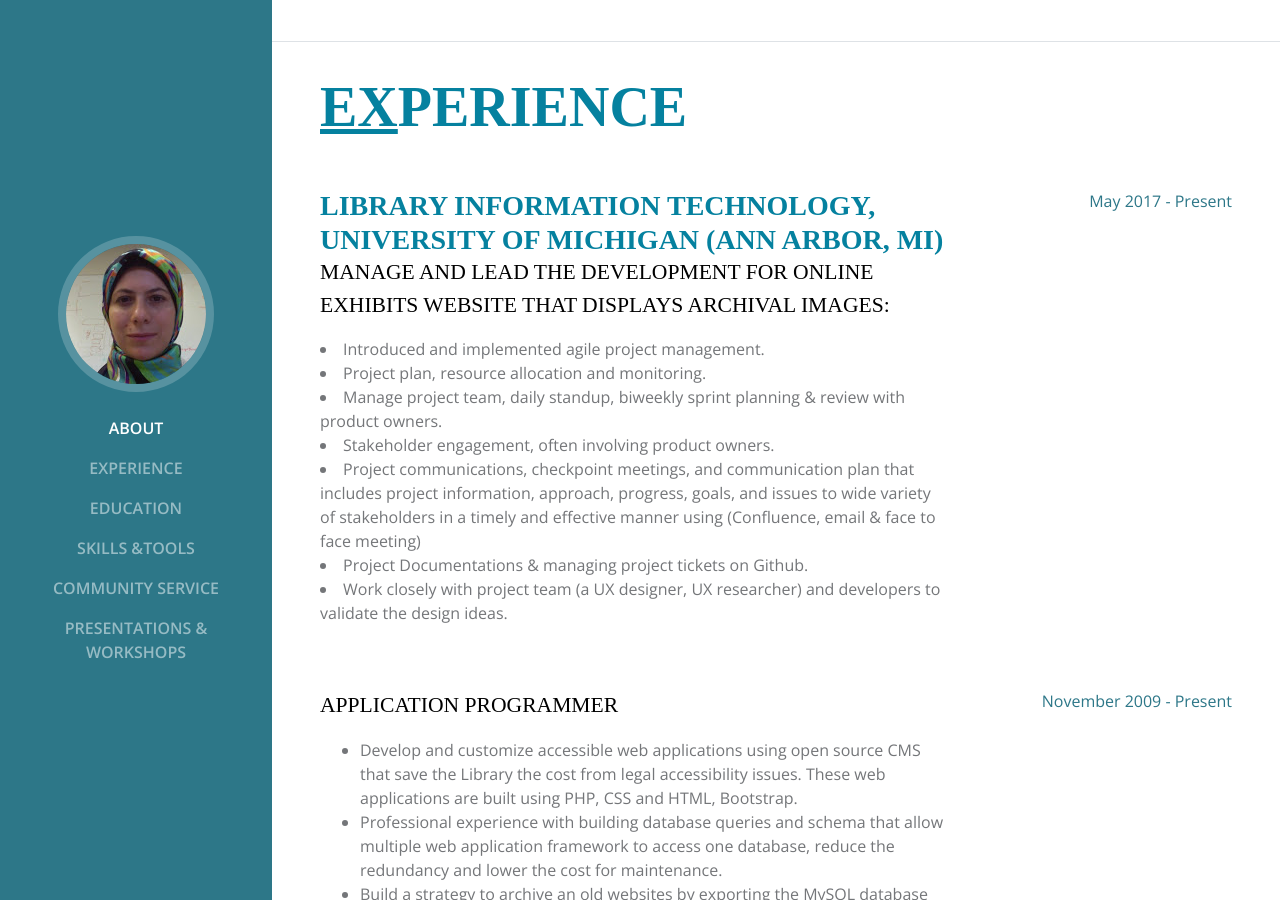
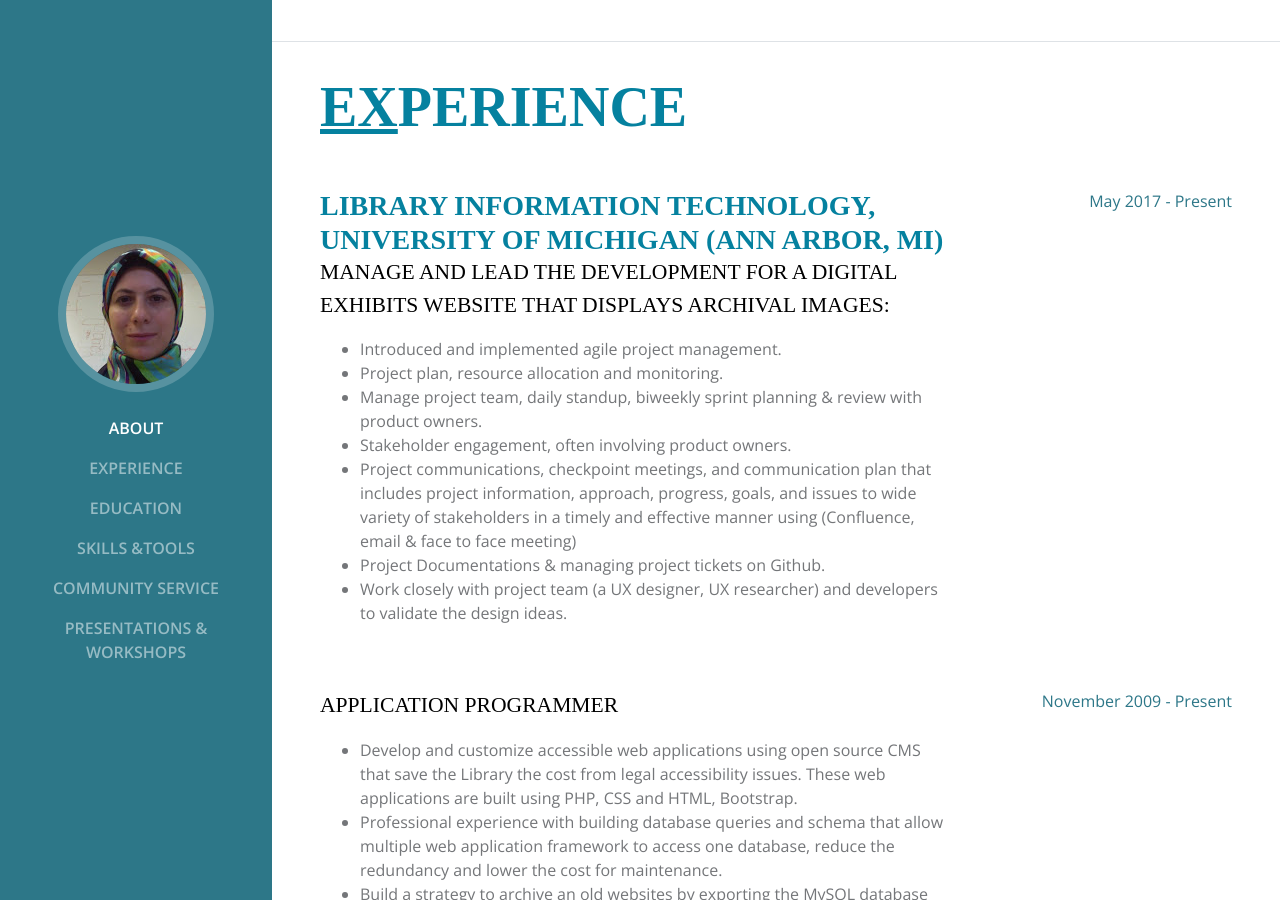
Before and after one commit to nancymou/nancymou.github.io, a Jekyll site: the page index.html, which Jekyll copies as it is, in a window 1280 px wide and 900 px high, scrolled down 858 px. Built offline with Jekyll 4.4.1, drawn with Linux system fonts in a browser that asks for light colours; some web fonts are replaced.

Commit message:
Update index.html

```diff
--- a/index.html
+++ b/index.html
@@ -106,13 +106,13 @@
       <section class="resume-section p-3 p-lg-5 d-flex flex-column" id="experience">
         <div class="my-auto">
           <h2 class="mb-5"><span class = "underline-first-letter">Ex</span>perience</h2>
-
           <div class="resume-item d-flex flex-column flex-md-row mb-5">
             <div class="resume-content mr-auto">
                 <h3 class="mb-0">Library Information Technology, University of Michigan
                     (Ann Arbor, MI)</h3>
-                <div class="subheading mb-3">Manage and lead the development for online exhibits website that displays archival images:</div>
+                <div class="subheading mb-3">Manage and lead the development for a digital exhibits website that displays archival images:</div>
                 <p>
+                 <ul>
                       <li>
                         Introduced and implemented agile project management.
                       </li>
@@ -132,6 +132,7 @@
                       <li>
                         Work closely with project team (a UX designer, UX researcher) and developers to validate the design ideas.
                       </li>
+                 </ul>
                   </p>
              </div>
             <div class="resume-date text-md-right">
```
